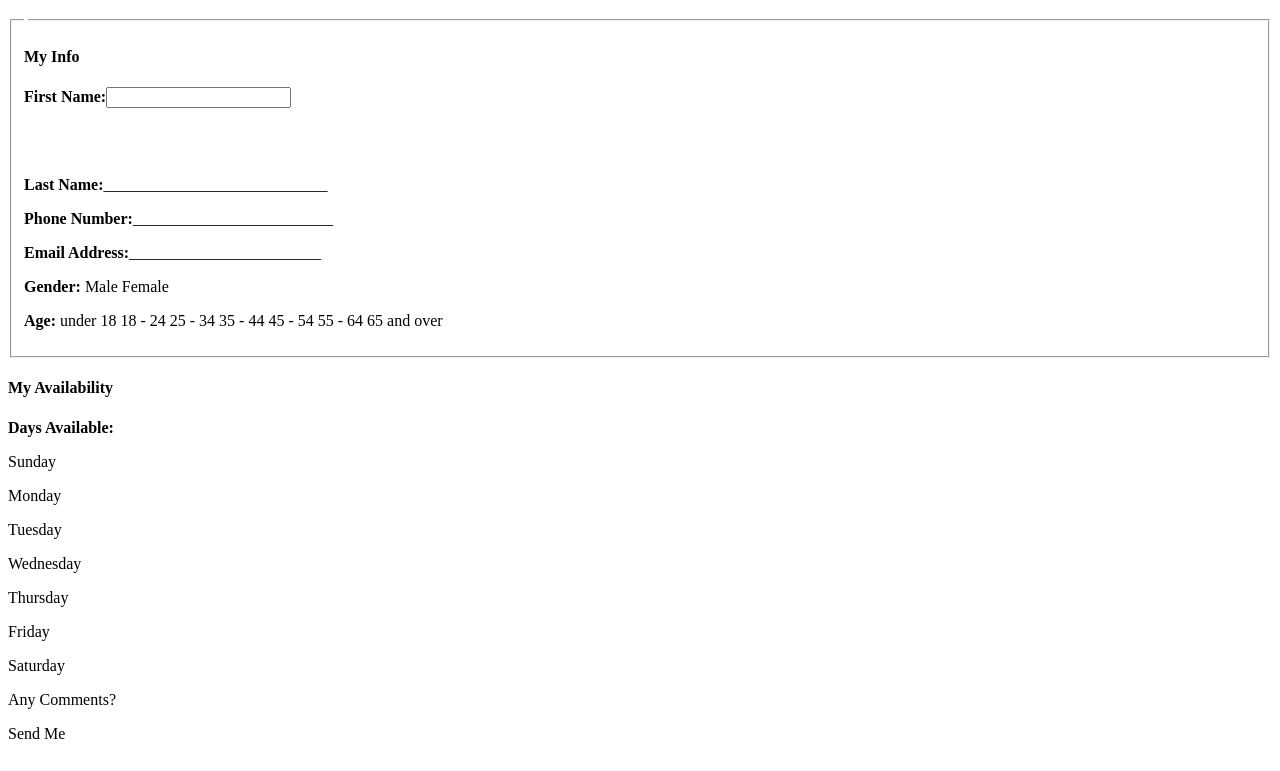
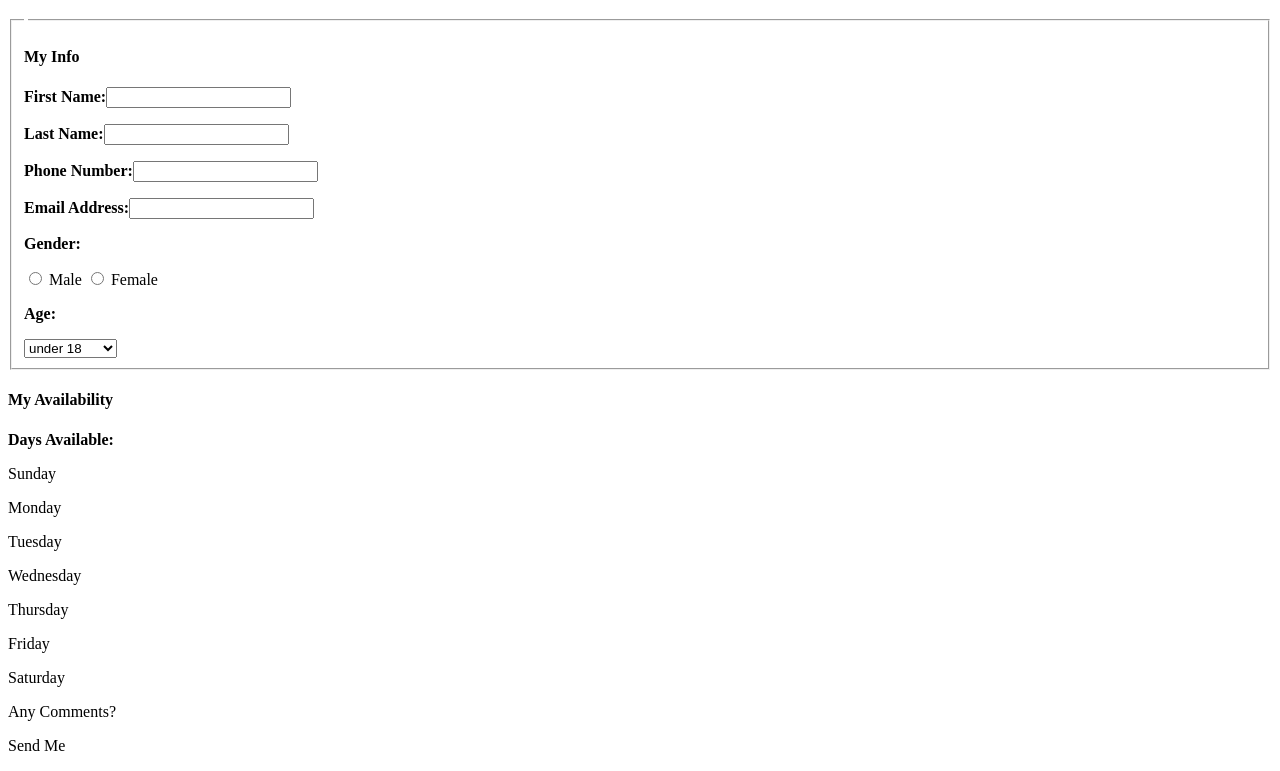
Before and after one commit to tforthomas73/lab4, a plain HTML site: page index.html in a window 1280 px wide. Shown: the part 61-832 px from the top of the page. Drawn offline with Linux system fonts and the light colour scheme.

Commit message:
formatting

```diff
--- a/index.html
+++ b/index.html
@@ -11,18 +11,22 @@
         <h4>My Info</h4>
         <legend></legend>
         <p><strong>First Name:</strong><input type="text" class="noborder" name="first_name_field"></p>
-        <br><br>
-        <p><strong>Last Name:</strong>____________________________</p>
-        <p><strong>Phone Number:</strong>_________________________</p>
-        <p><strong>Email Address:</strong>________________________</p>
-        <p><strong>Gender:</strong>  Male  Female</p>
-        <p><strong>Age:</strong>  under 18
-                18 - 24
-                25 - 34
-                35 - 44
-                45 - 54
-                55 - 64
-                65 and over</p>
+        <p><strong>Last Name:</strong><input type="text" class="noborder" name="first_name_field"></p>
+        <p><strong>Phone Number:</strong><input type="text" class="noborder" name="first_name_field"></p>
+        <p><strong>Email Address:</strong><input type="text" class="noborder" name="first_name_field"></p>
+        <p><strong>Gender:</strong></p>
+        <input type="radio" name="gender_field" value="Male"> Male
+        <input type="radio" name="gender_field" value="Female"> Female
+        <p><strong>Age:</strong></p>
+        <select name="age_field">
+        <option value="under 18"> under 18 </option>
+        <option value="18 - 24"> 18-24 </option>
+        <option value="25 - 34"> 25-34 </option>
+        <option value="35 - 44"> 35-34 </option>
+        <option value="45 - 54"> 45-54 </option>
+        <option value="55 - 64"> 55-64 </option>
+        <option value="65 &amp; over"> 65 and over </option>
+        </select>
         </fieldset>
         <h4>My Availability</h4>
         <p><strong>Days Available:</strong></p>
```
